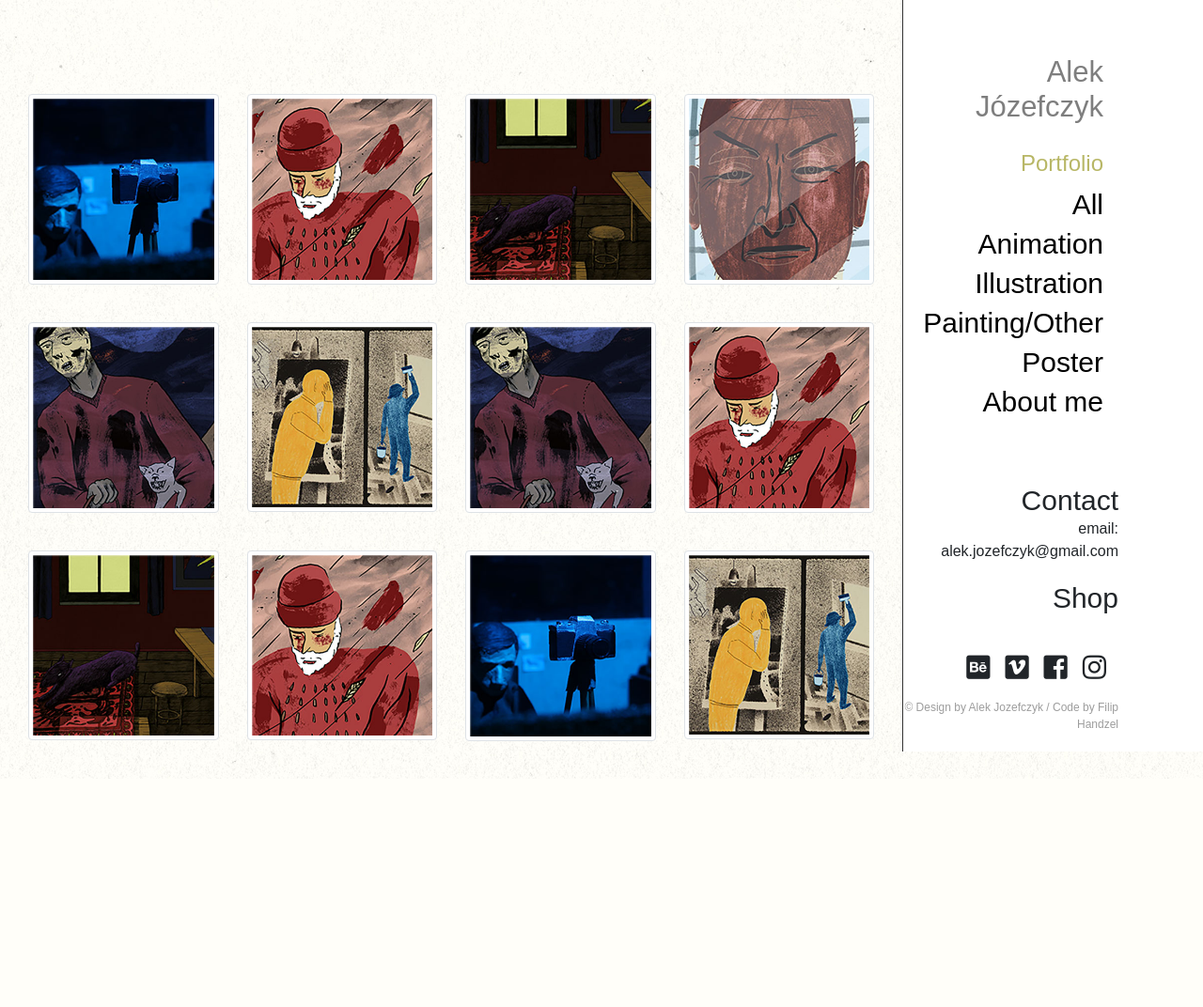
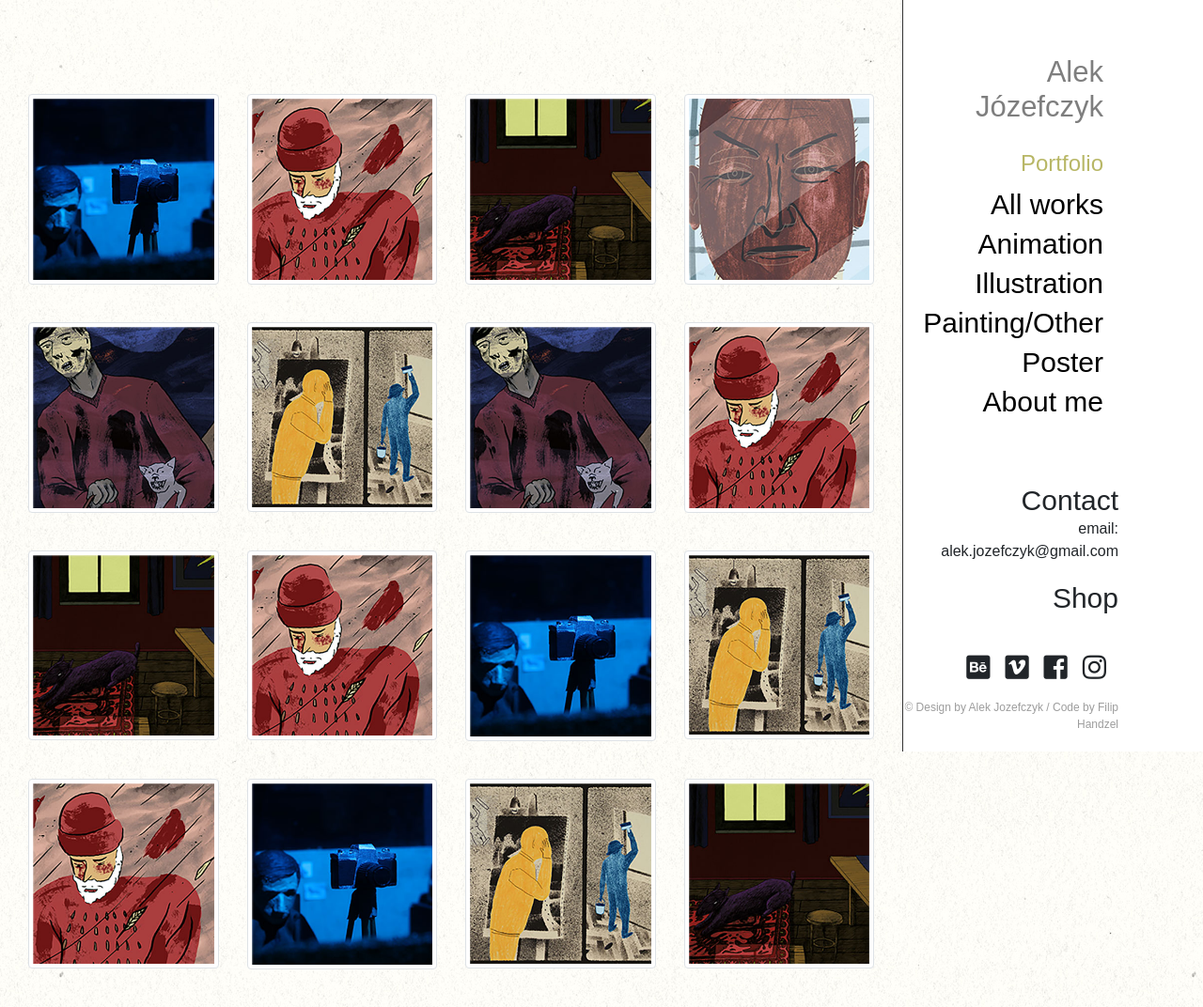
Before and after one commit to haendzel/alek-yosef, a PHP site: page / in a window 1280 px wide. Shown: the whole page at 94% size. Before the commit the page ends 829 px from the top, so only its background shows below. Run offline with PHP 8.4, Linux system fonts and the light colour scheme; some libraries are stand-ins or nearby versions; some web fonts are replaced.

Commit message:
small corrects for views

```diff
--- a/css/responsive.css
+++ b/css/responsive.css
@@ -12,7 +12,7 @@
   left: 100px;
   }
 .portfolio {
-  padding-top: 100px;
+  padding-top: 50px;
 }
 .upper-menu {
   padding-right: 130px;
@@ -47,6 +47,9 @@ a {
 }
 .slide:before {
   padding-top: 30%;
+  font-size: 2.5em;
+}
+.artist-name {
   font-size: 2.5em;
 }
 }
--- a/index.html
+++ b/index.html
@@ -85,6 +85,26 @@
             <img class="img-fluid img-thumbnail" src="img/6.jpg" alt="">
           </a>
         </figure>
+        <figure class="art col-lg-3 col-md-4 col-xs-6" title="Birds">
+          <a href="#" class="d-block mb-4 h-100">
+            <img class="img-fluid img-thumbnail" src="img/2.jpg" alt="">
+          </a>
+        </figure>
+        <figure class="art col-lg-3 col-md-4 col-xs-6" title="Birds">
+          <a href="#" class="d-block mb-4 h-100">
+            <img class="img-fluid img-thumbnail" src="img/1.jpg" alt="">
+          </a>
+        </figure>
+        <figure class="art col-lg-3 col-md-4 col-xs-6" title="Birds">
+          <a href="#" class="d-block mb-4 h-100">
+            <img class="img-fluid img-thumbnail" src="img/6.jpg" alt="">
+          </a>
+        </figure>
+        <figure class="art col-lg-3 col-md-4 col-xs-6" title="Birds">
+          <a href="#" class="d-block mb-4 h-100">
+            <img class="img-fluid img-thumbnail" src="img/3.jpg" alt="">
+          </a>
+        </figure>
       </div>
     </div>
   </div>
@@ -98,7 +118,7 @@
         <h3 class="artist-name">Alek Józefczyk</h3>
   			<h3 class="portfolio">Portfolio</h3>
   			<ul class="navigation">
-                <li><a class="navlink" href="#animation">All</a></li>
+                <li><a class="navlink" href="#animation">All works</a></li>
                 <li><a class="navlink" href="#animation">Animation</a></li>
                 <li><a class="navlink" href="#illustration">Illustration</a></li>
                 <li><a class="navlink" href="#painting-other">Painting/Other</a></li>
@@ -115,7 +135,7 @@
     <!--- END MENU STANDARD --->
 
         <nav class="nav-mobile">
-        <label for="menu-toggle"><i class="fas fa-bars"></i><span class="artist-name-mobile">Alek Jozefczyk</span></label>
+        <label for="menu-toggle"><i class="fas fa-bars"></i><span class="artist-name-mobile">Alek Józefczyk</span></label>
         <input type="checkbox" id="menu-toggle"/>
         <ul id="menu">
         <li><a class="navlink" href="#">All</a></li>
```
